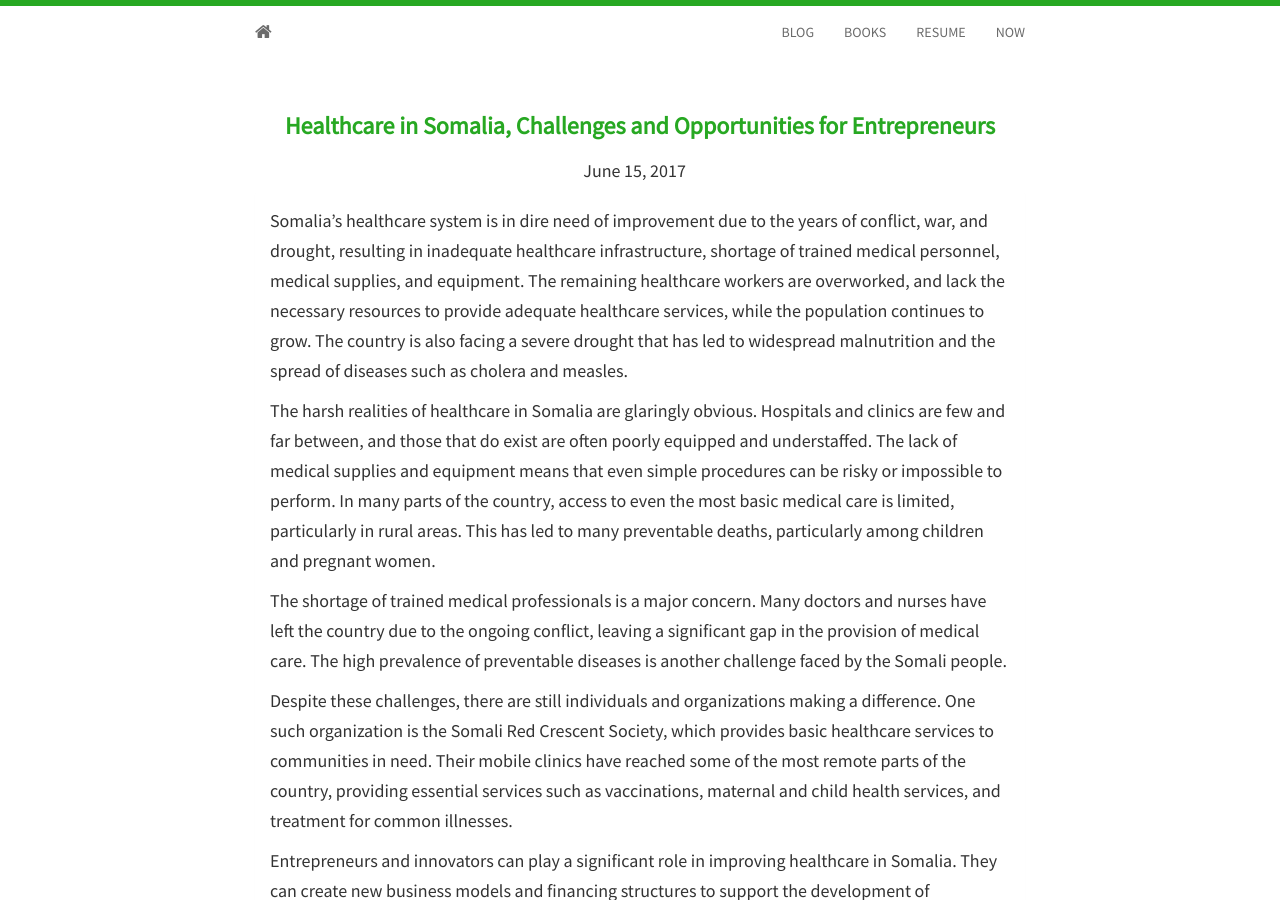
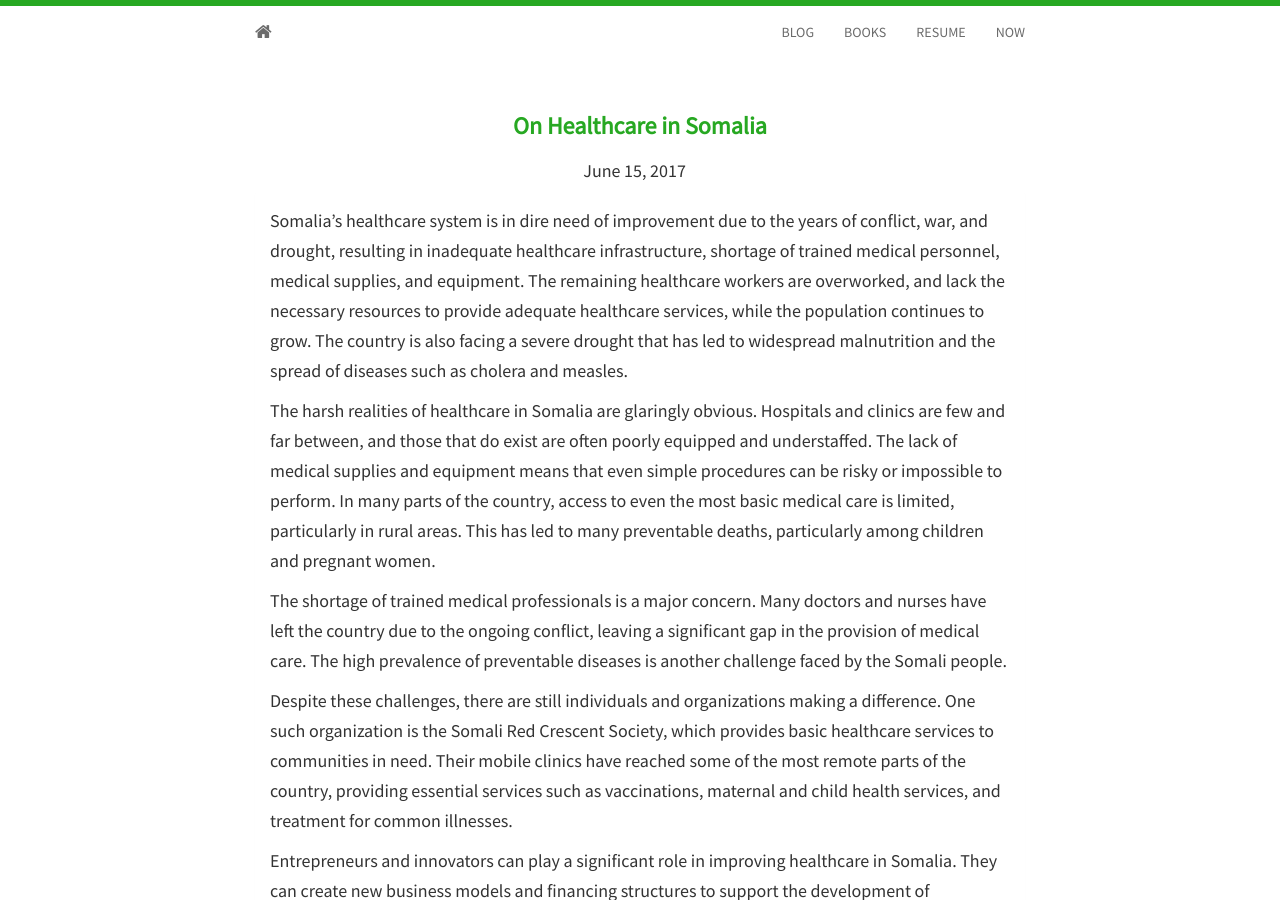
Before and after one commit to burhaninho/burhaninho.github.io, a Jekyll site: the page built from _posts/2017-06-15-healthcare-somalia.md, in a window 1280 px wide and 900 px high. Built offline with Jekyll 4.4.1, drawn with Linux system fonts in a browser that asks for light colours; nearby versions of some CDN libraries; comment, search, counter and statistics services are not loaded.

Commit message:
update post

```diff
--- a/_posts/2017-06-15-healthcare-somalia.md
+++ b/_posts/2017-06-15-healthcare-somalia.md
@@ -1,6 +1,6 @@
 ---
 layout: post
-title: Healthcare in Somalia, Challenges and Opportunities for Entrepreneurs
+title: On Healthcare in Somalia
 description: Somalia's healthcare system is struggling due to years of conflict, war, and drought. Entrepreneurs can play a significant role in improving healthcare infrastructure, developing new technologies, and creating innovative financing models. To succeed, entrepreneurs must focus on providing affordable, accessible, and high-quality healthcare services and work closely with local communities, government agencies, and non-profit organizations.
 ---
 
```
